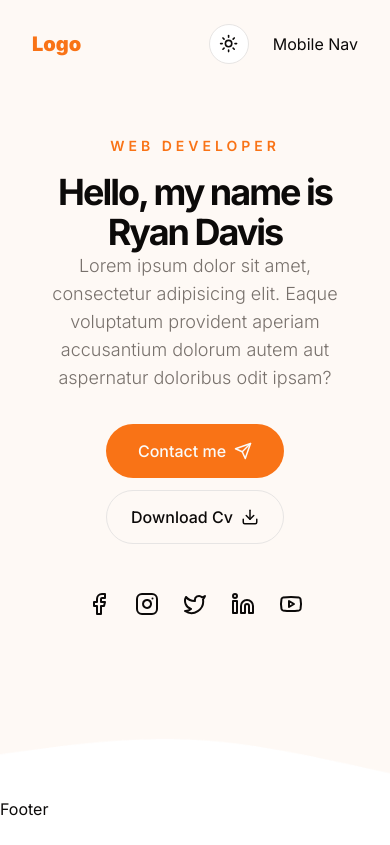
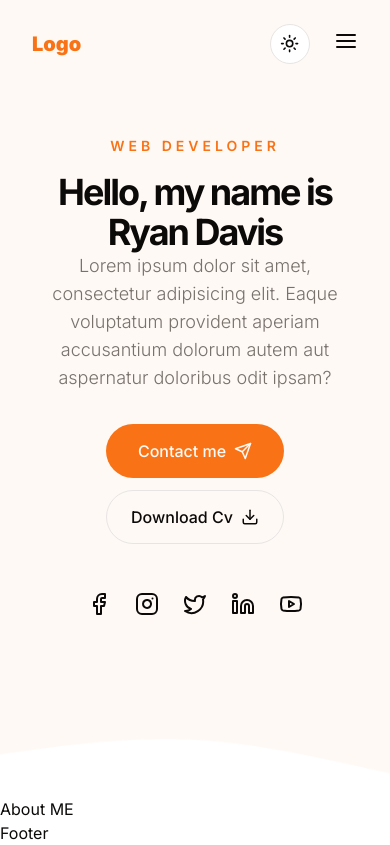
Before and after one commit to DevIsraelHub/portfolio-website, a Next.js app: page / in a window 390 px wide. Built offline with nearby package versions, Linux system fonts and the light colour scheme.

Commit message:
made mobile nav

```diff
--- a/src/app/page.tsx
+++ b/src/app/page.tsx
@@ -1,3 +1,4 @@
+import About from "@/modules/Home/About";
 import Hero from "@/modules/Home/Hero";
 import Image from "next/image";
 
@@ -5,6 +6,7 @@ export default function Home() {
   return (
     <main>
       <Hero />
+      <About />
     </main>
   );
 }
--- a/src/components/Header/components/MobileNav.tsx
+++ b/src/components/Header/components/MobileNav.tsx
@@ -1,10 +1,31 @@
+import Logo from "@/components/Logo"
+import { Sheet, SheetClose, SheetContent, SheetTrigger } from "@/components/ui/sheet"
+import { AlignJustify } from "lucide-react"
 import React from 'react'
+import NavLinks from "./NavLinks"
+import Socials from "@/components/Socials"
 
 const MobileNav = () => {
   return (
-    <div>
-      Mobile  Nav
-    </div>
+    <Sheet>
+      <SheetTrigger>
+        <AlignJustify />
+      </SheetTrigger>
+      <SheetContent>
+        <div className="flex flex-col items-center justify-between h-full py-8">
+          <div className="flex flex-col items-center gap-y-32">
+            <SheetClose>
+              <Logo />
+            </SheetClose>
+            <NavLinks
+              classNames="flex flex-col items-center gap-y-6"
+              lineStyles="text-2xl hover:text-primary transition-all"
+            />
+            <Socials classNames="flex gap-x-4" iconStyles="hover:text-primary text-2xl transition-all" />
+          </div>
+        </div>
+      </SheetContent>
+    </Sheet>
   )
 }
 
--- a/src/components/ui/sheet.tsx
+++ b/src/components/ui/sheet.tsx
@@ -51,7 +51,7 @@ const sheetVariants = cva(
 
 interface SheetContentProps
   extends React.ComponentPropsWithoutRef<typeof SheetPrimitive.Content>,
-    VariantProps<typeof sheetVariants> {}
+  VariantProps<typeof sheetVariants> { }
 
 const SheetContent = React.forwardRef<
   React.ElementRef<typeof SheetPrimitive.Content>,
@@ -66,7 +66,7 @@ const SheetContent = React.forwardRef<
     >
       {children}
       <SheetPrimitive.Close className="absolute right-4 top-4 rounded-sm opacity-70 ring-offset-background transition-opacity hover:opacity-100 focus:outline-none focus:ring-2 focus:ring-ring focus:ring-offset-2 disabled:pointer-events-none data-[state=open]:bg-secondary">
-        <X className="h-4 w-4" />
+        <X className="h-6 w-6" />
         <span className="sr-only">Close</span>
       </SheetPrimitive.Close>
     </SheetPrimitive.Content>
--- /dev/null
+++ b/src/modules/Home/About/index.tsx
@@ -0,0 +1,11 @@
+import React from 'react'
+
+const About = () => {
+  return (
+    <div>
+      About ME
+    </div>
+  )
+}
+
+export default About
```
